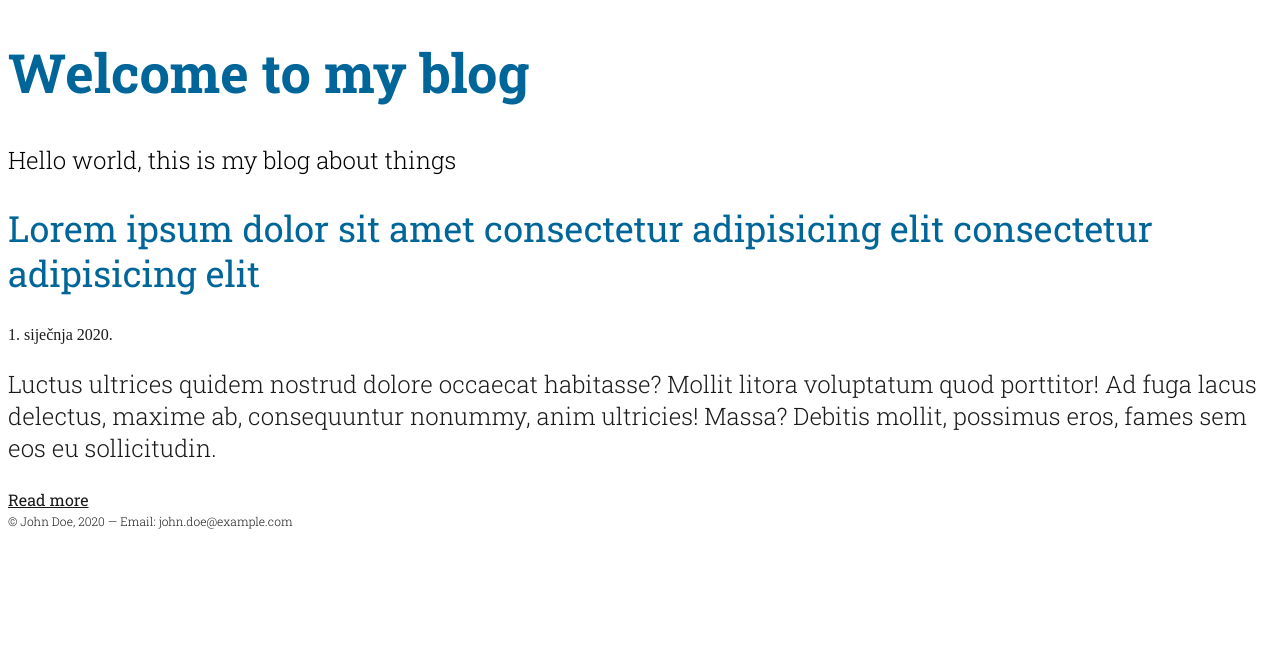
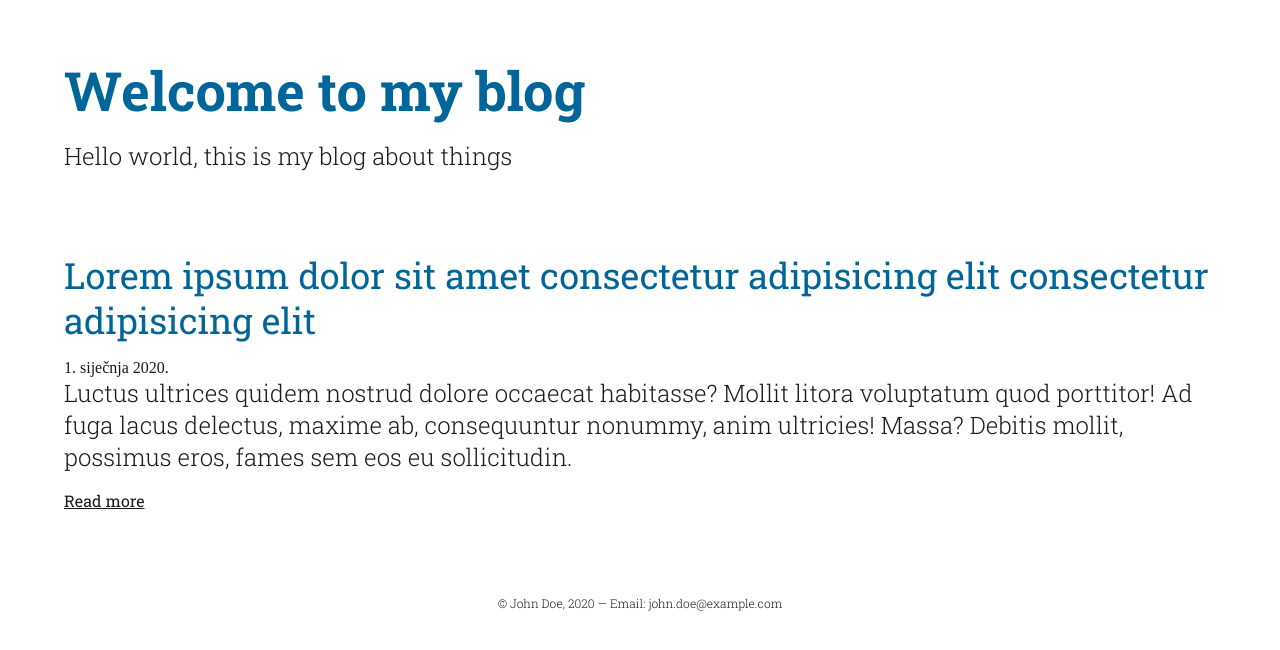
Before and after one commit to apokos1508/algebra_blog, a plain HTML site: page index.html in a window 1280 px wide. Drawn offline with Linux system fonts and the light colour scheme.

Commit message:
Add files via upload

```diff
--- a/index.html
+++ b/index.html
@@ -7,27 +7,40 @@
     <link rel="stylesheet" href="style.css">
 </head>
 <body>
-    <header>
-        <h1 class="h1 color-primary">Welcome to my blog</h1>
-        <p class="body">Hello world, this is my blog about things</p>
+    <div class="wrapper">
 
-    </header>
+        <header>
+
+            <h1 class="h1 color-primary">Welcome to my blog</h1>
+
+            <p class="body color-text">Hello world, this is my blog about things</p>
+
+        </header>
     <main>
         <article>
+
             <h2 class="h2 color-primary">Lorem ipsum dolor sit amet consectetur adipisicing elit consectetur
             adipisicing elit</h2>
+
             <p class="metadat color-text">1. siječnja 2020.</p>
+
             <p class="body color-text">Luctus ultrices quidem nostrud dolore occaecat habitasse? Mollit
             litora voluptatum quod porttitor! Ad fuga lacus delectus, maxime ab,
             consequuntur nonummy, anim ultricies! Massa? Debitis mollit,
             possimus eros, fames sem eos eu sollicitudin.</p>
+
             <a class="link color-text" href="#">Read more</a>
+
         </article>
 
     </main>
+
     <footer>
-       <small class="small color-text">&copy; John Doe, 2020 — Email: john.doe@example.com
+
+        <small class="small color-text">&copy; John Doe, 2020 — Email: john.doe@example.com
             </small>
-    </footer>
+
+        </footer>
+    </div>
 </body>
 </html>
--- a/style.css
+++ b/style.css
@@ -1,5 +1,8 @@
 @import url('https://fonts.googleapis.com/css2?family=Roboto+Slab:wght@100..900&display=swap');
 
+* {
+    margin: 0;
+}
 .color-text{             /*klasa*/
     color: #1a1a1a
 }
@@ -19,16 +22,13 @@
     font-size: 36px;
     font-weight: 400;
     line-height: 125%;
-
 }
 
 .body {
     font-family: "Roboto Slab", serif;
     font-size: 24px;
     font-weight: 300;
-
-
-}
+    }
 
 .link {
     font-family: "Roboto Slab", serif;
@@ -36,6 +36,7 @@
     font-weight: 400;
     line-height: 150%;
 }
+
 .metada {
     font-family: "Roboto Slab", serif;
     font-size: 16px;
@@ -50,3 +51,44 @@
     line-height: 150%;
 
 }
+.wrapper {
+    width: 100%;
+    max-width: 1152px;
+    margin-left: auto;
+    margin-right: auto;
+    padding-left: 16px;
+    padding-right: 16px;
+}
+
+header {
+    margin-top: 54px;
+    margin-bottom: 81px;
+}
+header .h1 {
+    margin-bottom: 14px;
+}
+
+article .h2 {
+    margin-bottom: 16px;
+}
+
+article {
+    margin-top: 81px;
+}
+
+article .metadata {
+    margin-bottom: 16px;
+}
+article .body {
+    margin-bottom: 16px;
+}
+article a {
+    margin-bottom: 16px;
+}
+
+footer {
+    margin-top: 81px;
+    margin-bottom: 16px;
+    text-align: center;
+
+}
```
